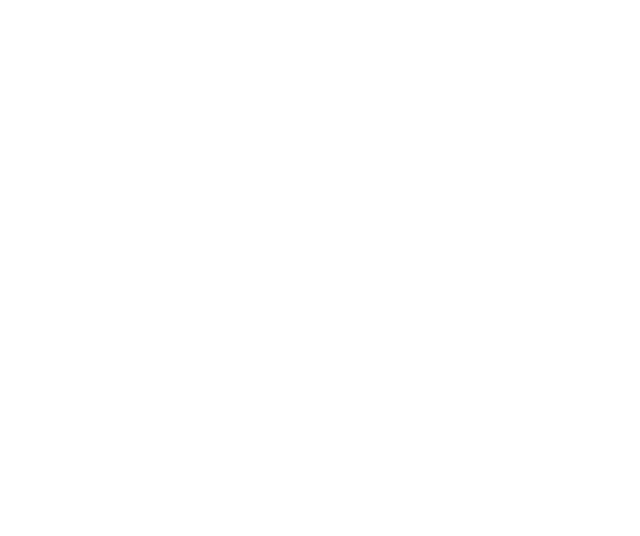
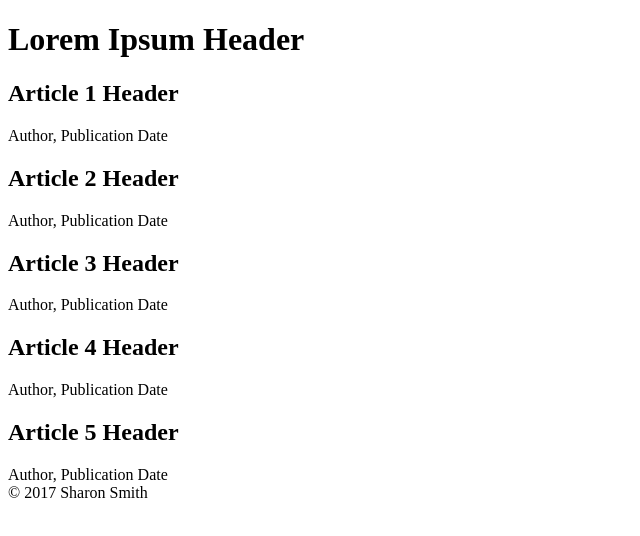
Before and after one commit to SMITHsharon/blog, a plain HTML site: page index.html in a window 1280 px wide. Shown: the whole page, without its empty margins (0-640 px from the left). Drawn offline with Linux system fonts and the light colour scheme.

Commit message:
set up body structure

```diff
--- a/index.html
+++ b/index.html
@@ -8,10 +8,35 @@
   </head>
   <body>
     <!-- set up structure for body text -->
+    <h1>Lorem Ipsum Header</h1>
 
+    <article>
+      <h2>Article 1 Header</h2>
+      <footer>Author, Publication Date</footer>
+    </article>
+
+    <article>
+      <h2>Article 2 Header</h2>
+      <footer>Author, Publication Date</footer>
+    </article>
+
+    <article>
+      <h2>Article 3 Header</h2>
+      <footer>Author, Publication Date</footer>
+    </article>
+
+    <article>
+      <h2>Article 4 Header</h2>
+      <footer>Author, Publication Date</footer>
+    </article>
+
+    <article>
+      <h2>Article 5 Header</h2>
+      <footer>Author, Publication Date</footer>
+    </article>
 
   </body>
 
-  <footer></footer>
+  <footer>© 2017 Sharon Smith</footer>
 
 </html>
```
